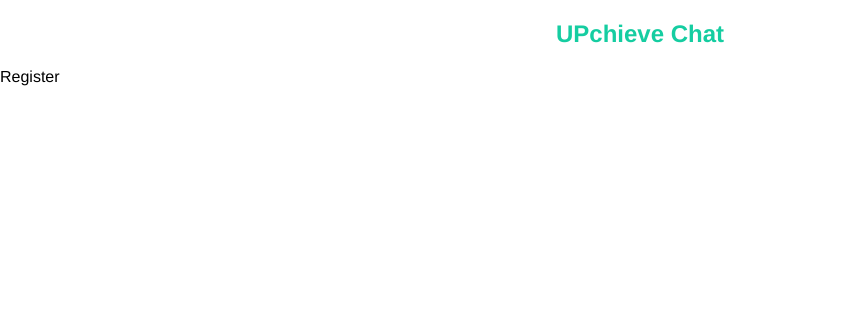
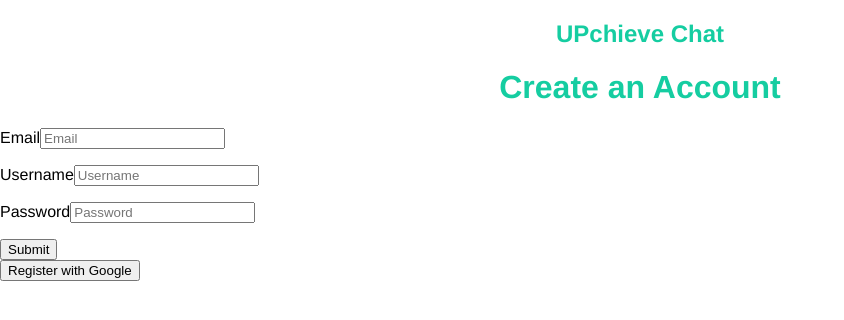
Before and after one commit to ArnoldPires/ChatVue, a Vue app: page /register in a window 1280 px wide. Shown: the top 320 px of the page, without its empty margins (0-844 px from the left). Built offline with nearby package versions, Linux system fonts and the light colour scheme.

Commit message:
Created the Register page. Fixed some bugs. Added the ability to add usernames. Usernames can now be stored on the firebase sever. Users can register using either Google or any other email.

```diff
--- a/src/firebase.js
+++ b/src/firebase.js
@@ -6,7 +6,7 @@
   signInWithPopup,
   signOut,
   onAuthStateChanged,
-  signInWithEmailAndPassword
+  signInWithEmailAndPassword,
 } from "firebase/auth";
 import {
   getFirestore,
@@ -41,7 +41,7 @@
   const isLogin = computed(() => user.value !== null);
 
   //Sign in with Google
-    const signInWithGoogle = async () => {
+  const signInWithGoogle = async () => {
     const googleProvider = new GoogleAuthProvider();
     try {
       await signInWithPopup(auth, googleProvider);
@@ -51,12 +51,18 @@
   };
 
   //Sign in with email and password
-    const signInWithEmailAndPasswordMethod = async (email, password) => {
+  const signInWithEmailAndPasswordMethod = async (email, password) => {
     await signInWithEmailAndPassword(auth, email, password);
   };
 
   const signOutUser = () => signOut(auth);
-  return {user, isLogin, signIn: signInWithEmailAndPasswordMethod, signInWithGoogle, signOut: signOutUser};
+  return {
+    user,
+    isLogin,
+    signIn: signInWithEmailAndPasswordMethod,
+    signInWithGoogle,
+    signOut: signOutUser,
+  };
 }
 
 // Storing message logs
@@ -93,3 +99,5 @@
 
   return { messages, sendMessage };
 }
+export { auth };
+export { firestore };
--- a/src/views/Register.vue
+++ b/src/views/Register.vue
@@ -1 +1,94 @@
-<template>Register</template>
+<template>
+  <h1>Create an Account</h1>
+  <form @submit.prevent="register">
+    <p>
+      <label for="registerWithEmail">Email</label>
+      <input
+        type="email"
+        id="registerWithEmail"
+        placeholder="Email"
+        v-model="email"
+        required
+      />
+    </p>
+    <p>
+      <label for="registerWithUsername">Username</label>
+      <input
+        type="text"
+        id="registerWithUsername"
+        placeholder="Username"
+        v-model="username"
+        required
+      />
+    </p>
+    <p>
+      <label for="registerWithPassword">Password</label>
+      <input
+        type="password"
+        id="registerWithPassword"
+        placeholder="Password"
+        v-model="password"
+        required
+      />
+    </p>
+    <button type="submit" class="submit-button">Submit</button>
+  </form>
+  <button @click="handleGoogleSignIn" class="bg-blue-500 hover:bg-blue-600">
+    Register with Google
+  </button>
+</template>
+
+<script setup>
+import { ref } from "vue";
+import { useRouter } from "vue-router";
+import { auth, firestore } from "@/firebase"; // Make sure to export firestore from firebase.js
+import {
+  createUserWithEmailAndPassword,
+  GoogleAuthProvider,
+  signInWithPopup,
+} from "firebase/auth";
+import { doc, setDoc } from "firebase/firestore"; // Import setDoc for Firestore
+
+const email = ref("");
+const password = ref("");
+const username = ref(""); // Add a ref for the username
+const router = useRouter();
+
+// Function to save username in Firestore
+async function saveUsername(userId, username) {
+  await setDoc(doc(firestore, "users", userId), {
+    username: username,
+  });
+}
+
+const register = async () => {
+  try {
+    const userCredential = await createUserWithEmailAndPassword(
+      auth,
+      email.value,
+      password.value
+    );
+    console.log("Successfully registered!");
+    await saveUsername(userCredential.user.uid, username.value); // Save the username in Firestore
+    router.push("/");
+  } catch (error) {
+    console.error("Registration error:", error);
+    alert(error.message);
+  }
+};
+
+const handleGoogleSignIn = async () => {
+  const googleProvider = new GoogleAuthProvider();
+  try {
+    const result = await signInWithPopup(auth, googleProvider);
+    console.log("Successfully signed in with Google");
+    const user = result.user;
+    // Check if username exists, if not, save the Google name as the username
+    await saveUsername(user.uid, user.displayName || "Google User");
+    router.push("/");
+  } catch (error) {
+    console.error("Google Sign-in error:", error);
+    alert(error.message);
+  }
+};
+</script>
--- a/src/views/SignIn.vue
+++ b/src/views/SignIn.vue
@@ -1,21 +1,15 @@
 <template>
   <div class="auth-container">
     <div v-if="isLogin" class="login">
-      <!-- Display the user's photo or a default icon -->
-      <Avatar :src="userPhotoURL" :alt="userName" />
-      <p>{{ userName }}</p>
+      <!-- Display the user's photo or a default icon, and the username or "Welcome" message -->
+      <Avatar :src="userPhotoURL" :alt="username" />
+      <p>Welcome, {{ username }}</p>
       <!-- Sign out button -->
       <button @click="signOut" class="text-gray-400 hover:text-white">
         Sign Out
       </button>
     </div>
-
     <div v-else>
-      <!-- Sign in with Google button -->
-      <button @click="signInWithGoogle" class="bg-blue-500 hover:bg-blue-600">
-        Sign In with Google
-      </button>
-
       <!-- Sign in with email form -->
       <form @submit.prevent="signInWithEmail" class="form-container">
         <div class="card">
@@ -46,8 +40,11 @@
           Sign In with Email
         </button>
       </form>
+      <!-- Sign in with Google button -->
+      <button @click="signInWithGoogle" class="bg-blue-500 hover:bg-blue-600">
+        Sign In with Google
+      </button>
     </div>
-
     <div class="register">
       <p>
         Don't have an account? Register
@@ -57,10 +54,11 @@
   </div>
 </template>
 
-<script setup lang="ts">
-import { ref, computed } from "vue";
+<script setup>
+import { ref, onMounted } from "vue";
 import { useRouter } from "vue-router";
-import { useAuth } from "@/firebase";
+import { useAuth, firestore } from "@/firebase";
+import { doc, getDoc } from "firebase/firestore";
 import Avatar from "../components/Avatar.vue";
 import defaultIcon from "../../public/icon.png";
 
@@ -70,32 +68,51 @@
 const {
   user,
   isLogin,
-  signOut,
   signIn: signInWithEmailAndPasswordMethod,
   signInWithGoogle,
+  signOut,
 } = useAuth();
+
+const username = ref("Default User Name"); // New ref for username
+
+// Fetch username from Firestore
+async function fetchUsername() {
+  if (user.value) {
+    const userDocRef = doc(firestore, "users", user.value.uid);
+    const userDoc = await getDoc(userDocRef);
+    if (userDoc.exists()) {
+      username.value = userDoc.data().username; // Set the fetched username
+    } else {
+      console.log("No username found in Firestore.");
+    }
+  }
+}
+
+// Fetch the username once the user is confirmed to be logged in
+onMounted(async () => {
+  if (isLogin.value) {
+    await fetchUsername();
+  }
+});
 
 const signInWithEmail = async () => {
   try {
     await signInWithEmailAndPasswordMethod(email.value, password.value);
+    await fetchUsername(); // Fetch username after successful sign-in
     console.log("Successfully signed in");
     router.push("/");
   } catch (error) {
-    const errorMessage =
-      error instanceof Error ? error.message : "An unknown error occurred";
-    console.error("Sign-in error:", errorMessage);
-    alert(errorMessage);
+    console.error("Sign-in error:", error);
+    alert(error.message);
   }
 };
 
-const userPhotoURL = computed(() => {
-  // Cast user.value to any to bypass TypeScript checks
-  const userValue: any = user.value;
-  return userValue?.photoURL || defaultIcon;
-});
+const userPhotoURL = ref(defaultIcon); // Initialize with default icon
 
-const userName = computed(() => {
-  const userValue: any = user.value;
-  return userValue?.displayName || "Default User Name";
+// Update userPhotoURL if user is logged in
+onMounted(() => {
+  if (user.value?.photoURL) {
+    userPhotoURL.value = user.value.photoURL;
+  }
 });
 </script>
```
